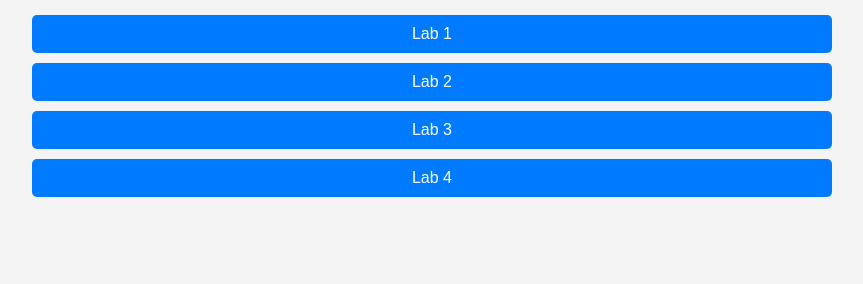
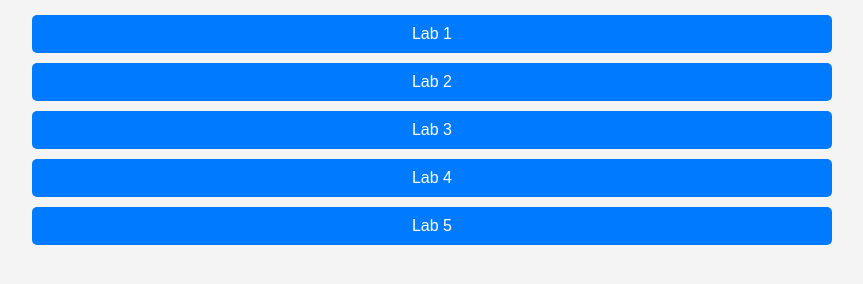
Before and after one commit to astro215/fslab.io, a plain HTML site: page index.html in a window 1280 px wide. Shown: the part 104-388 px from the top of the page, without its empty margins (208-1071 px from the left). Drawn offline with Linux system fonts and the light colour scheme.

Commit message:
Update index.html

```diff
--- a/index.html
+++ b/index.html
@@ -53,6 +53,9 @@
         <a href="./3.html">Lab 3</a>
 
         <a href="./4.html">Lab 4</a>
+
+         <a href="./5.html">Lab 5</a>
+
     </div>
 </body>
 </html>
```
